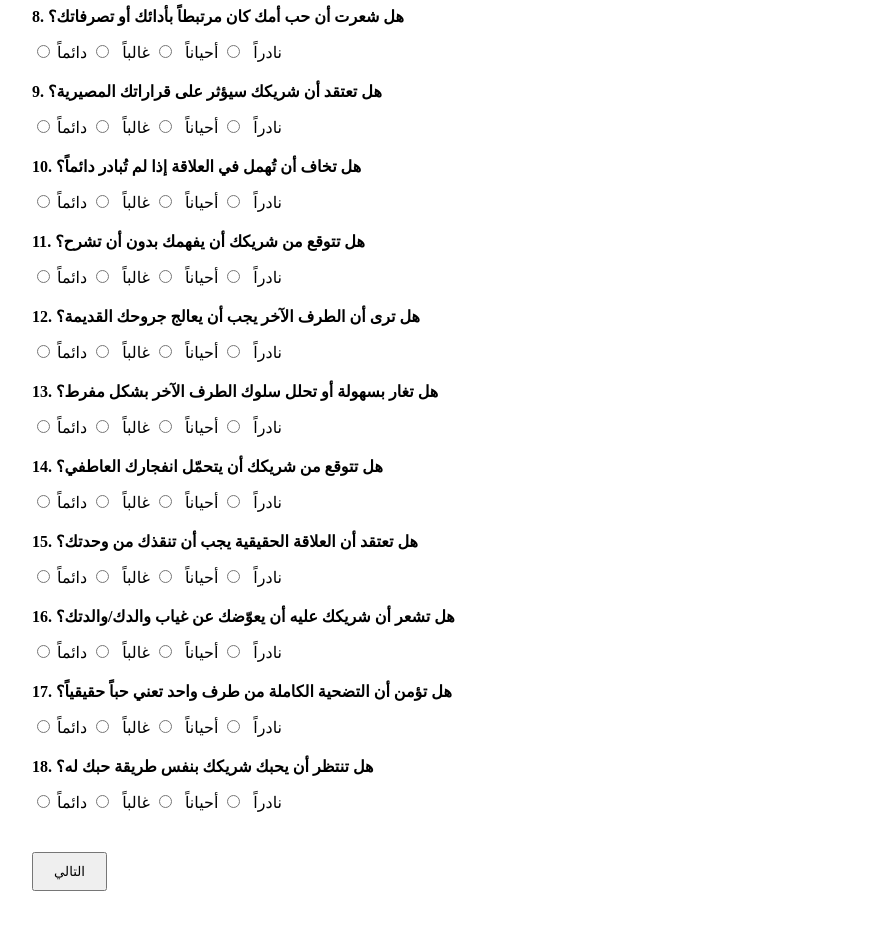
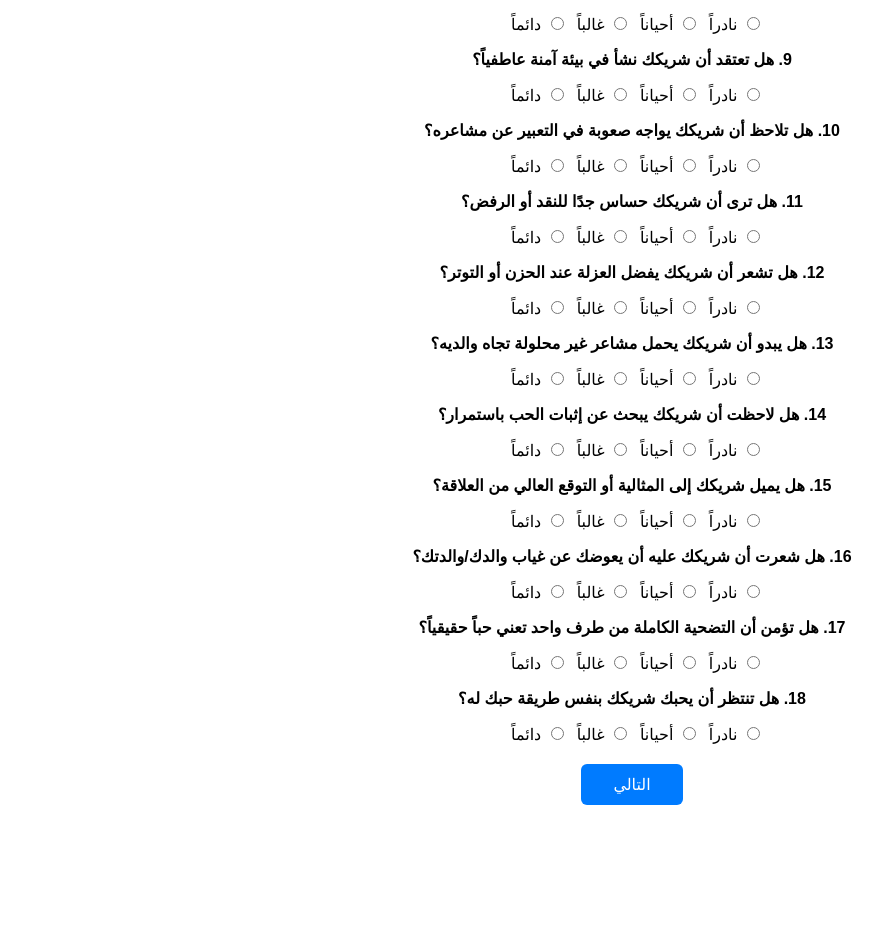
Before and after one commit to johani23/heartbridge-unified3, a React (Create React App) app: page /quiz in a window 1280 px wide. Shown: the part 626-1556 px from the top of the page, without its empty margins (8-890 px from the left). After the commit the page ends 1471 px from the top, so only its background shows below. Built offline with nearby package versions, Linux system fonts and the light colour scheme.

Commit message:
Update Quiz.jsx

```diff
--- a/src/components/Quiz.jsx
+++ b/src/components/Quiz.jsx
@@ -1,71 +1,75 @@
+// Quiz.jsx
 import React, { useState } from 'react';
+import { useNavigate } from 'react-router-dom';
 
-function Quiz({ onComplete }) {
-  const sectionOneQuestions = [
+function Quiz() {
+  const navigate = useNavigate();
+
+  const questions = [
+    // الطفولة والأسرة (أسئلة المستخدم)
     "هل شعرت بالأمان العاطفي في طفولتك؟",
-    "هل كنت قادراً على التعبير عن مشاعرك أمام والديك؟",
+    "هل كنت قادرًا على التعبير عن مشاعرك أمام والديك؟",
     "هل عشت في منزل يغلب عليه الصراع أو التوتر؟",
     "هل شعرت أنك محبوب بدون شروط؟",
     "هل كنت تلجأ لأحد والديك عند الحزن؟",
     "هل كانت والدتك قريبة منك عاطفياً؟",
-    "هل كانت أمك تنتقدك كثيراً؟",
-    "هل شعرت أن حب أمك كان مرتبطاً بأدائك أو تصرفاتك؟"
-  ];
+    "هل كانت أمك تنتقدك كثيرًا؟",
+    "هل شعرت أن حب أمك كان مرتبطًا بأدائك أو تصرفاتك؟",
 
-  const sectionTwoQuestions = [
-    "هل تعتقد أن شريكك سيؤثر على قراراتك المصيرية؟",
-    "هل تخاف أن تُهمل في العلاقة إذا لم تُبادر دائماً؟",
-    "هل تتوقع من شريكك أن يفهمك بدون أن تشرح؟",
-    "هل ترى أن الطرف الآخر يجب أن يعالج جروحك القديمة؟",
-    "هل تغار بسهولة أو تحلل سلوك الطرف الآخر بشكل مفرط؟",
-    "هل تتوقع من شريكك أن يتحمّل انفجارك العاطفي؟",
-    "هل تعتقد أن العلاقة الحقيقية يجب أن تنقذك من وحدتك؟",
-    "هل تشعر أن شريكك عليه أن يعوّضك عن غياب والدك/والدتك؟",
+    // الطفولة والأسرة (أسئلة الشريك)
+    "هل تعتقد أن شريكك نشأ في بيئة آمنة عاطفياً؟",
+    "هل تلاحظ أن شريكك يواجه صعوبة في التعبير عن مشاعره؟",
+    "هل ترى أن شريكك حساس جدًا للنقد أو الرفض؟",
+    "هل تشعر أن شريكك يفضل العزلة عند الحزن أو التوتر؟",
+    "هل يبدو أن شريكك يحمل مشاعر غير محلولة تجاه والديه؟",
+    "هل لاحظت أن شريكك يبحث عن إثبات الحب باستمرار؟",
+    "هل يميل شريكك إلى المثالية أو التوقع العالي من العلاقة؟",
+    "هل شعرت أن شريكك عليه أن يعوضك عن غياب والدك/والدتك؟",
+
+    // الدافع والتوقعات (أسئلة المستخدم فقط)
     "هل تؤمن أن التضحية الكاملة من طرف واحد تعني حباً حقيقياً؟",
     "هل تنتظر أن يحبك شريكك بنفس طريقة حبك له؟"
   ];
 
-  const allQuestions = [...sectionOneQuestions, ...sectionTwoQuestions];
-  const [answers, setAnswers] = useState(Array(allQuestions.length).fill(""));
+  const [answers, setAnswers] = useState(Array(questions.length).fill(''));
 
-  const handleAnswerChange = (index, value) => {
+  const handleChange = (index, value) => {
     const updated = [...answers];
     updated[index] = value;
     setAnswers(updated);
   };
 
   const handleSubmit = () => {
-    if (answers.includes("")) {
-      alert("يرجى الإجابة على جميع الأسئلة.");
+    if (answers.includes('')) {
+      alert('يرجى الإجابة على جميع الأسئلة قبل المتابعة.');
       return;
     }
 
-    localStorage.setItem("userQuizAnswers", JSON.stringify(answers));
-    onComplete && onComplete();
+    localStorage.setItem('quizAnswers', JSON.stringify(answers));
+    navigate('/analyze');
   };
 
-  const renderQuestion = (question, index) => (
-    <div key={index} style={{ marginBottom: '20px' }}>
-      <p><strong>{index + 1}. {question}</strong></p>
-      {["نادراً", "أحياناً", "غالباً", "دائماً"].map((option, i) => (
-        <label key={i} style={{ marginRight: '10px' }}>
+  return (
+    <div className="app-container">
+      <h2>🧠 استبيان تحديد النمط العاطفي</h2>
+      {questions.map((q, idx) => (
+        <div key={idx} className="question-block">
+          <p><strong>{idx + 1}. {q}</strong></p>
+          {['نادراً', 'أحياناً', 'غالباً', 'دائماً'].map((option) => (
+            <label key={option} style={{ marginInlineEnd: '10px' }}>
               <input
                 type="radio"
-            name={`q-${index}`}
+                name={`q-${idx}`}
                 value={option}
-            checked={answers[index] === option}
-            onChange={(e) => handleAnswerChange(index, e.target.value)}
+                checked={answers[idx] === option}
+                onChange={(e) => handleChange(idx, e.target.value)}
               /> {option}
             </label>
           ))}
         </div>
-  );
+      ))}
 
-  return (
-    <div style={{ padding: '2rem' }}>
-      <h2>🧠 استبيان تحديد النمط العاطفي</h2>
-      {allQuestions.map((q, i) => renderQuestion(q, i))}
-      <button onClick={handleSubmit} style={{ marginTop: '20px', padding: '10px 20px' }}>
+      <button className="analyze-button" onClick={handleSubmit} style={{ marginTop: '20px' }}>
         التالي
       </button>
     </div>
```
Lines whose indentation alone changed are shown as unchanged.
